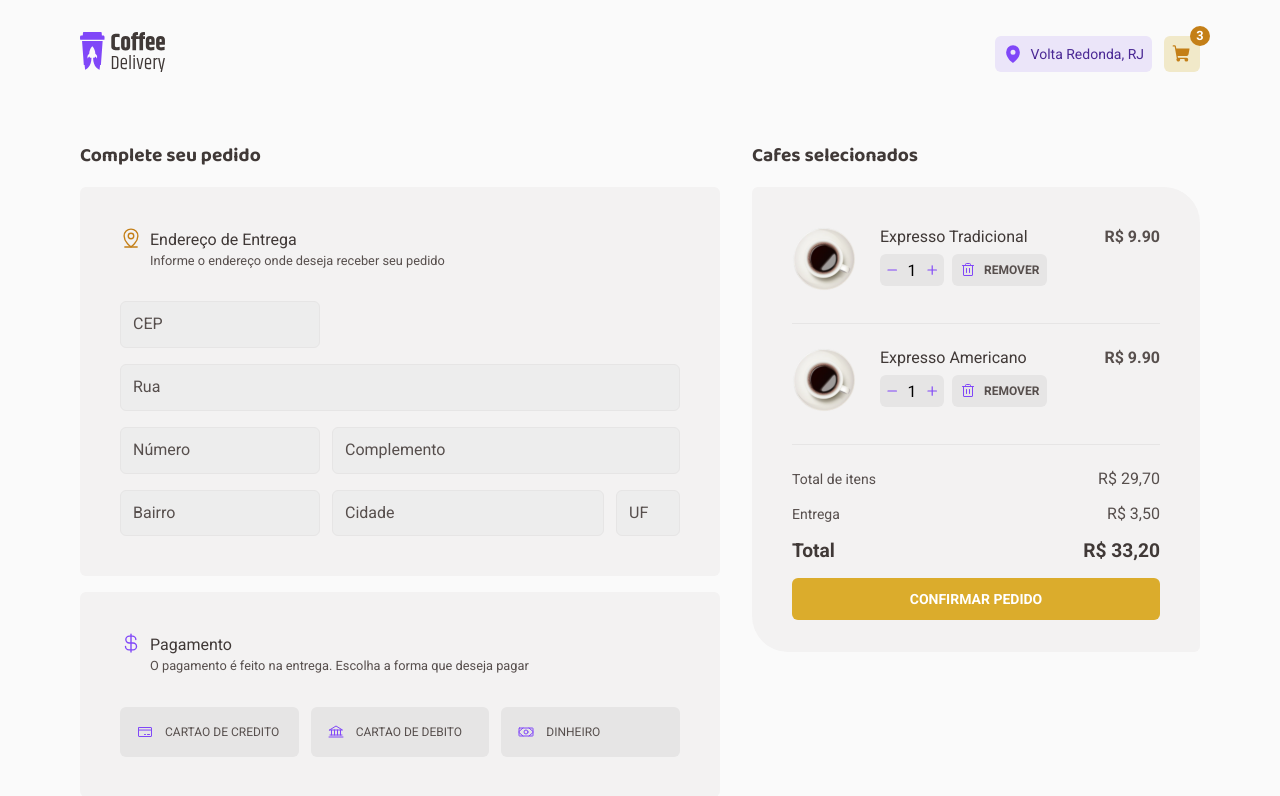
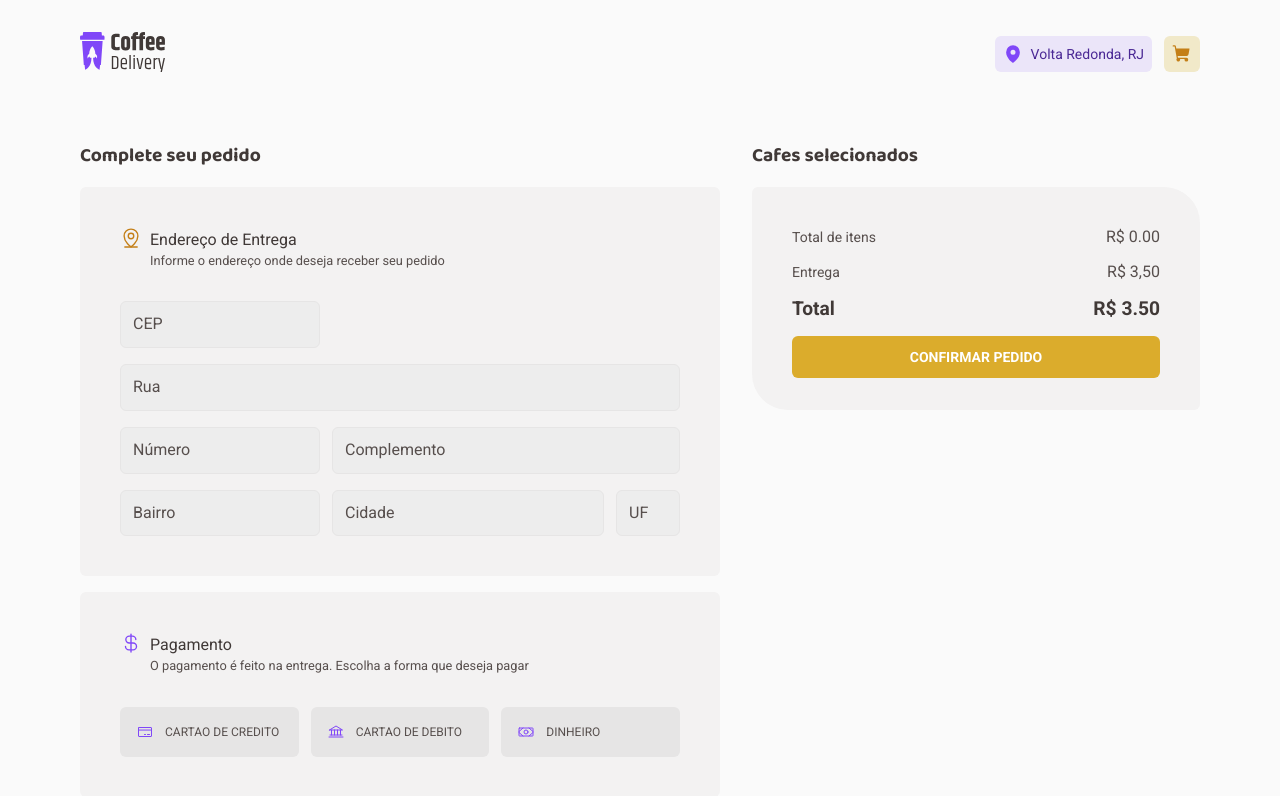
Before and after one commit to gabrielborel/coffee-delivery, a React (Vite) app: page /checkout in a window 1280 px wide. Shown: the top 796 px of the page. Built offline with nearby package versions, Linux system fonts and the light colour scheme.

Commit message:
Cart context populated and consumed by who needs it

```diff
--- a/src/components/Header/index.tsx
+++ b/src/components/Header/index.tsx
@@ -2,8 +2,11 @@ import { CartItemsCounter, HeaderContainer, Location, ShoppingCartButton } from
 import logoSVG from '../../assets/logo.svg';
 import { MapPin, ShoppingCart } from 'phosphor-react';
 import { NavLink } from 'react-router-dom';
+import { useCart } from '../../contexts/CartContext';
 
 export const Header = () => {
+  const { cartItemsLength } = useCart();
+
   return (
     <HeaderContainer>
       <NavLink to='/'>
@@ -20,7 +23,7 @@ export const Header = () => {
           <ShoppingCartButton>
             <ShoppingCart weight='fill' size={20} />
 
-            <CartItemsCounter>3</CartItemsCounter>
+            {!!cartItemsLength && <CartItemsCounter>{cartItemsLength}</CartItemsCounter>}
           </ShoppingCartButton>
         </NavLink>
       </div>
--- a/src/contexts/CartContext.tsx
+++ b/src/contexts/CartContext.tsx
@@ -3,6 +3,12 @@ import { ICoffee } from '../pages/Home/components/CoffeeList/data';
 
 interface CartContextData {
   cart: ICoffee[];
+  cartItemsLength: number;
+  addToCart: (coffee: ICoffee) => void;
+  removeFromCart: (coffee: ICoffee) => void;
+  increaseCartQuantity: (coffee: ICoffee) => void;
+  decreaseCartQuantity: (coffee: ICoffee) => void;
+  cartValue: string;
 }
 
 const CartContext = createContext({} as CartContextData);
@@ -14,7 +20,63 @@ interface CartContextProviderProps {
 export const CartContextProvider = ({ children }: CartContextProviderProps) => {
   const [cart, setCart] = useState<ICoffee[]>([]);
 
-  return <CartContext.Provider value={{ cart }}>{children}</CartContext.Provider>;
+  const cartItemsLength = cart.length;
+
+  const addToCart = (coffee: ICoffee) => {
+    const alreadyExistsInCart = cart.some((cartItem) => cartItem.id === coffee.id);
+
+    if (alreadyExistsInCart) {
+      const updatedCart = cart.map((cartItem) =>
+        cartItem.id === coffee.id ? { ...cartItem, quantity: coffee.quantity } : { ...cartItem }
+      );
+      setCart(updatedCart);
+      return;
+    }
+
+    const updatedCart = [...cart, coffee];
+    setCart(updatedCart);
+  };
+
+  const removeFromCart = (coffee: ICoffee) => {
+    const updatedCart = cart.filter((cartItem) => cartItem.id !== coffee.id);
+    setCart(updatedCart);
+  };
+
+  const increaseCartQuantity = (coffee: ICoffee) => {
+    const updatedCart = cart.map((cartItem) =>
+      cartItem.id === coffee.id ? { ...cartItem, quantity: ++cartItem.quantity } : { ...cartItem }
+    );
+
+    setCart(updatedCart);
+  };
+
+  const decreaseCartQuantity = (coffee: ICoffee) => {
+    const updatedCart = cart.map((cartItem) =>
+      cartItem.id === coffee.id ? { ...cartItem, quantity: --cartItem.quantity } : { ...cartItem }
+    );
+
+    setCart(updatedCart);
+  };
+
+  const cartValue = cart
+    .reduce((acc, actual) => acc + actual.quantity * actual.price, 0)
+    .toFixed(2);
+
+  return (
+    <CartContext.Provider
+      value={{
+        cart,
+        cartItemsLength,
+        addToCart,
+        increaseCartQuantity,
+        decreaseCartQuantity,
+        removeFromCart,
+        cartValue,
+      }}
+    >
+      {children}
+    </CartContext.Provider>
+  );
 };
 
-const useCart = () => useContext(CartContext);
+export const useCart = () => useContext(CartContext);
--- a/src/pages/Checkout/components/Cart/index.tsx
+++ b/src/pages/Checkout/components/Cart/index.tsx
@@ -1,37 +1,24 @@
 import { CartContainer, CartItems, CartPrices } from './styles';
-import americano from '../../../../assets/coffees/americano.svg';
 import { Minus, Plus, Trash } from 'phosphor-react';
-
-const data = [
-  {
-    id: 1,
-    image: americano,
-    name: 'Expresso Tradicional',
-    labels: ['tradicional'],
-    description: 'O tradicional café feito com água quente e grãos moídos',
-    price: 9.9,
-    quantity: 0,
-  },
-  {
-    id: 2,
-    image: americano,
-    name: 'Expresso Americano',
-    labels: ['tradicional'],
-    description: 'Expresso diluído, menos intenso que o tradicional',
-    price: 9.9,
-    quantity: 0,
-  },
-];
+import { useCart } from '../../../../contexts/CartContext';
 
 export const Cart = () => {
+  const {
+    cart,
+    increaseCartQuantity,
+    decreaseCartQuantity,
+    removeFromCart,
+    cartValue,
+  } = useCart();
+
   return (
     <CartContainer>
       <strong>Cafes selecionados</strong>
 
       <div>
         <CartItems>
-          {data.map((coffee) => (
-            <div>
+          {cart.map((coffee) => (
+            <div key={coffee.id}>
               <img src={coffee.image} alt='' />
 
               <div>
@@ -39,12 +26,20 @@ export const Cart = () => {
 
                 <div>
                   <div>
-                    <Minus weight='bold' size={20} />
-                    <input type='number' defaultValue={1} />
-                    <Plus weight='bold' size={20} />
+                    <Minus
+                      weight='bold'
+                      size={20}
+                      onClick={() => decreaseCartQuantity(coffee)}
+                    />
+                    <input type='number' value={coffee.quantity} readOnly />
+                    <Plus
+                      weight='bold'
+                      size={20}
+                      onClick={() => increaseCartQuantity(coffee)}
+                    />
                   </div>
 
-                  <button>
+                  <button onClick={() => removeFromCart(coffee)}>
                     <Trash size={16} />
                     Remover
                   </button>
@@ -59,7 +54,7 @@ export const Cart = () => {
         <CartPrices>
           <div>
             <p>Total de itens</p>
-            <span>R$ 29,70</span>
+            <span>R$ {cartValue}</span>
           </div>
 
           <div>
@@ -69,7 +64,7 @@ export const Cart = () => {
 
           <div>
             <strong>Total</strong>
-            <strong>R$ 33,20</strong>
+            <strong>R$ {(Number(cartValue) + 3.5).toFixed(2)}</strong>
           </div>
         </CartPrices>
 
--- a/src/pages/Home/components/CoffeeList/CoffeeCard/index.tsx
+++ b/src/pages/Home/components/CoffeeList/CoffeeCard/index.tsx
@@ -2,20 +2,33 @@ import { CoffeeCardContainer } from './styles';
 
 import { ICoffee } from '../data';
 import { Minus, Plus, ShoppingCart } from 'phosphor-react';
+import { useState } from 'react';
+import { useCart } from '../../../../../contexts/CartContext';
 
 interface CoffeeCardProps {
   coffee: ICoffee;
 }
 
 export const CoffeeCard = ({ coffee }: CoffeeCardProps) => {
+  const [coffeeQuantity, setCoffeQuantity] = useState(1);
+  const { addToCart } = useCart();
+
+  const increaseCoffeeQuantity = () => setCoffeQuantity((state) => state + 1);
+  const decreaseCoffeeQuantity = () => setCoffeQuantity((state) => state - 1);
+
+  const handleAddToCart = () => {
+    coffee.quantity = coffeeQuantity;
+    addToCart(coffee);
+  };
+
   return (
     <CoffeeCardContainer>
       <header>
         <img src={coffee.image} alt='' />
 
         <div>
-          {coffee.labels.map((label) => (
-            <span>{label}</span>
+          {coffee.labels.map((label, id) => (
+            <span key={id}>{label}</span>
           ))}
         </div>
       </header>
@@ -32,12 +45,16 @@ export const CoffeeCard = ({ coffee }: CoffeeCardProps) => {
 
         <div>
           <div>
-            <Minus weight='bold' size={20} />
-            <input type='number' defaultValue={1} />
-            <Plus weight='bold' size={20} />
+            <Minus weight='bold' size={20} onClick={decreaseCoffeeQuantity} />
+            <input
+              type='number'
+              value={coffeeQuantity}
+              onChange={(e) => setCoffeQuantity(Number(e.target.value))}
+            />
+            <Plus weight='bold' size={20} onClick={increaseCoffeeQuantity} />
           </div>
 
-          <button>
+          <button onClick={handleAddToCart}>
             <ShoppingCart size={20} weight='fill' />
           </button>
         </div>
--- a/src/pages/Home/components/CoffeeList/CoffeeCard/styles.ts
+++ b/src/pages/Home/components/CoffeeList/CoffeeCard/styles.ts
@@ -83,7 +83,7 @@ export const CoffeeCardContainer = styled.div`
         align-items: center;
         gap: 0.25rem;
         border-radius: 6px;
-        padding: 0.5rem;
+        padding: 0.5rem 0.25rem;
         width: 4rem;
         background: ${(props) => props.theme['base-button']};
 
```
Also changed, not shown: 1 other file (tests, documents, lock files or other folders).
